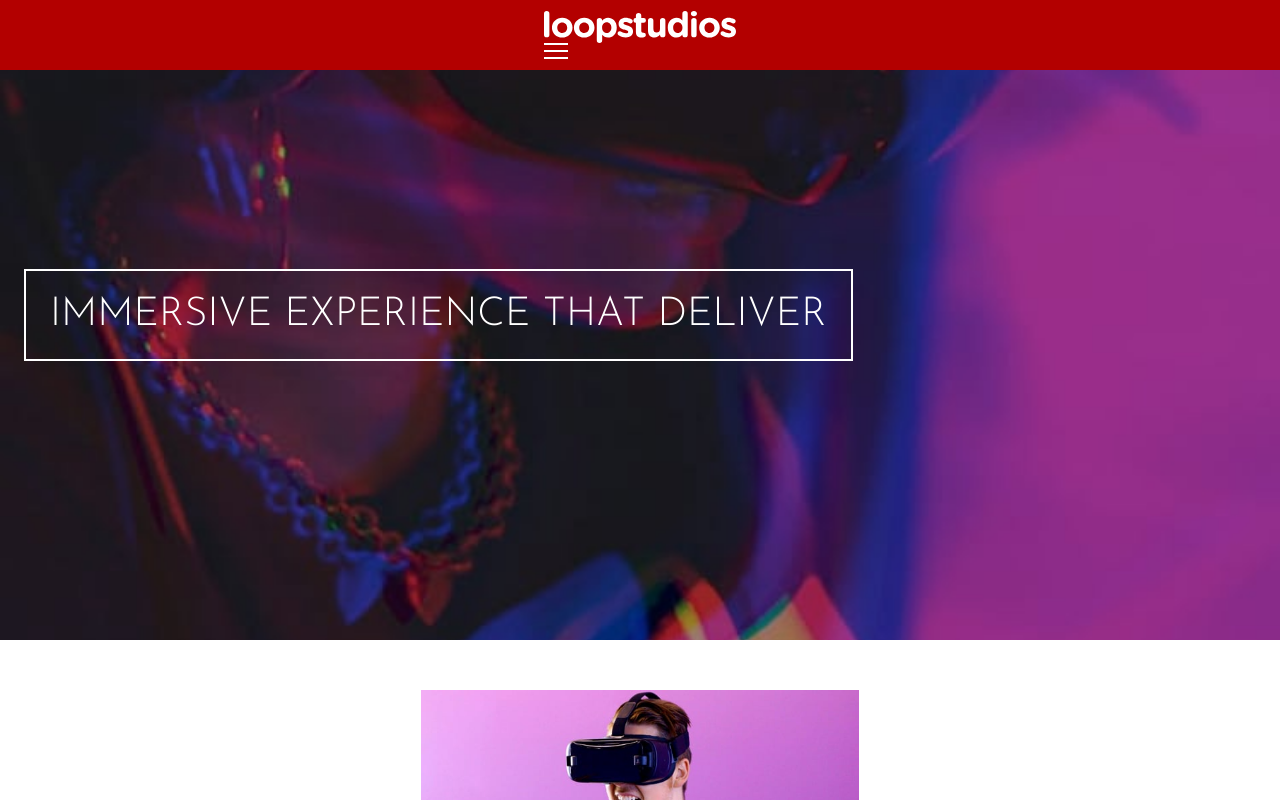
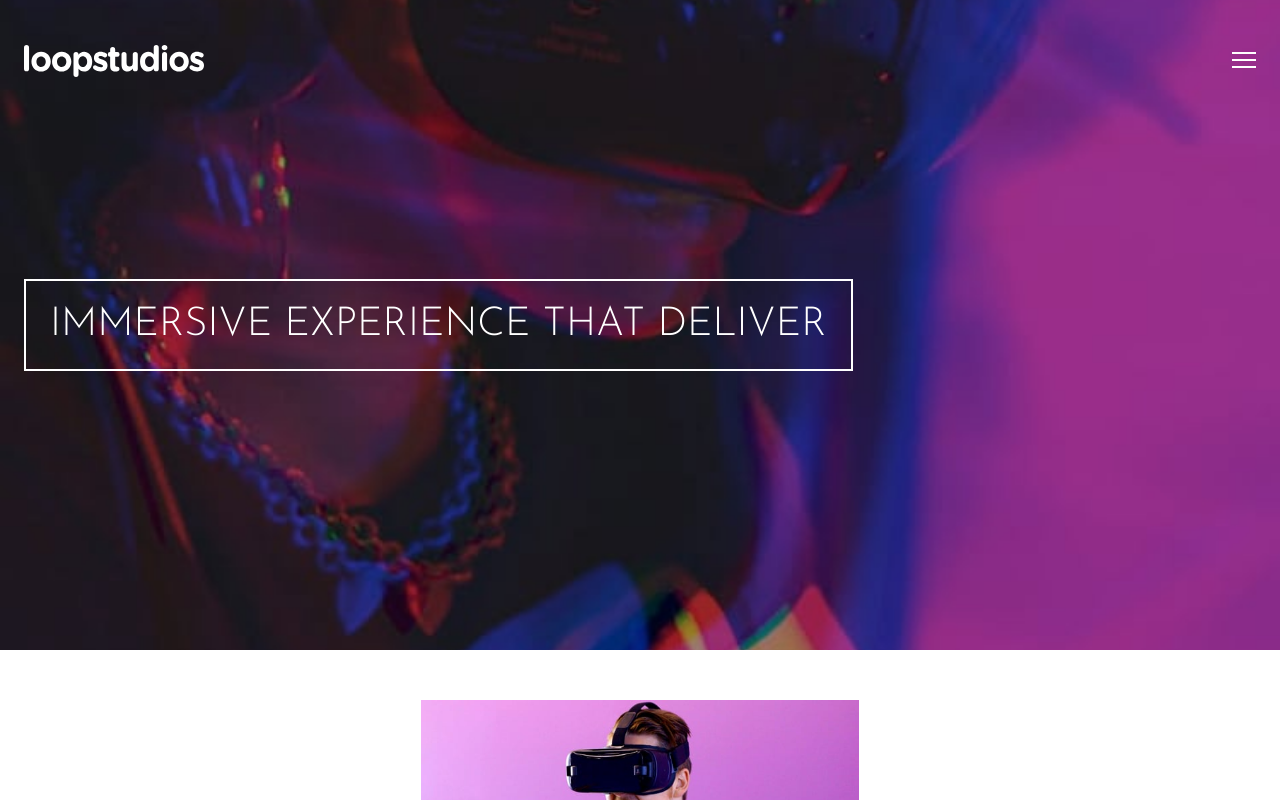
Before and after one commit to SimzMapisa/loopstudio-yt-projects, a Next.js app: page / in a window 1280 px wide. Shown: the top 800 px of the page. Built offline with nearby package versions, Linux system fonts and the light colour scheme.

Commit message:
add styles for the navigation menu

```diff
--- a/components/nav/Navbar.module.css
+++ b/components/nav/Navbar.module.css
@@ -1,14 +1,22 @@
 .navbar {
-    background-color: rgb(179, 0, 0);
-    color: white;
-    padding: 0.5rem;
+    padding: 0 1.5rem;
     display: flex;
-    height: 70px;
+    height: 80px;
     justify-content: space-between;
     align-items: center;
 }
 
 .container {
     margin: 0 auto;
-    max-width: 75rem;
+    max-width: 1440px;
+    width: 100%;
+    display: flex;
+    align-items: center;
+    justify-content: space-between;
+    padding-top: 40px;
 }
+
+.logo {
+    width: 180px;
+    height: 30px;
+}
```
